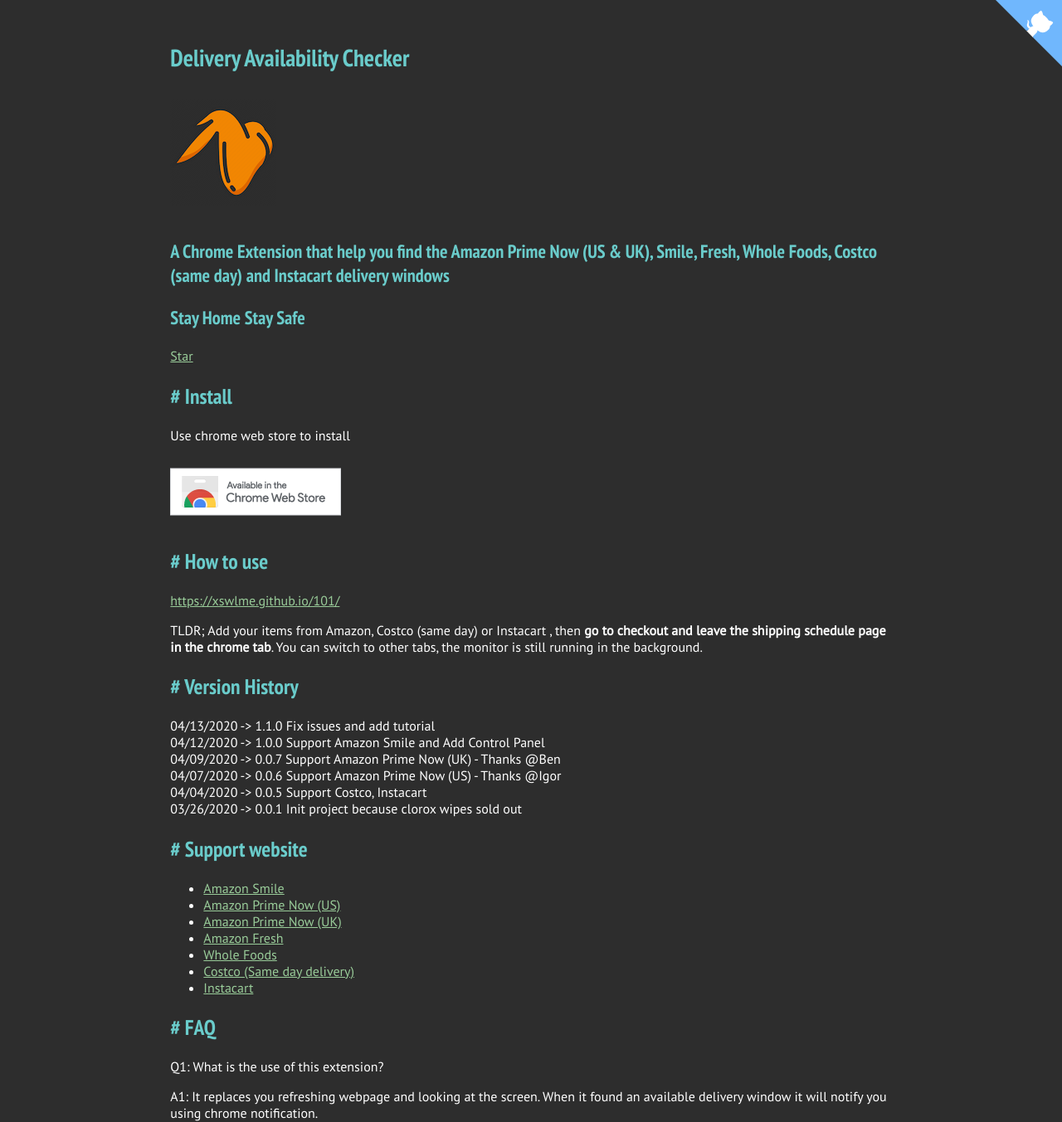
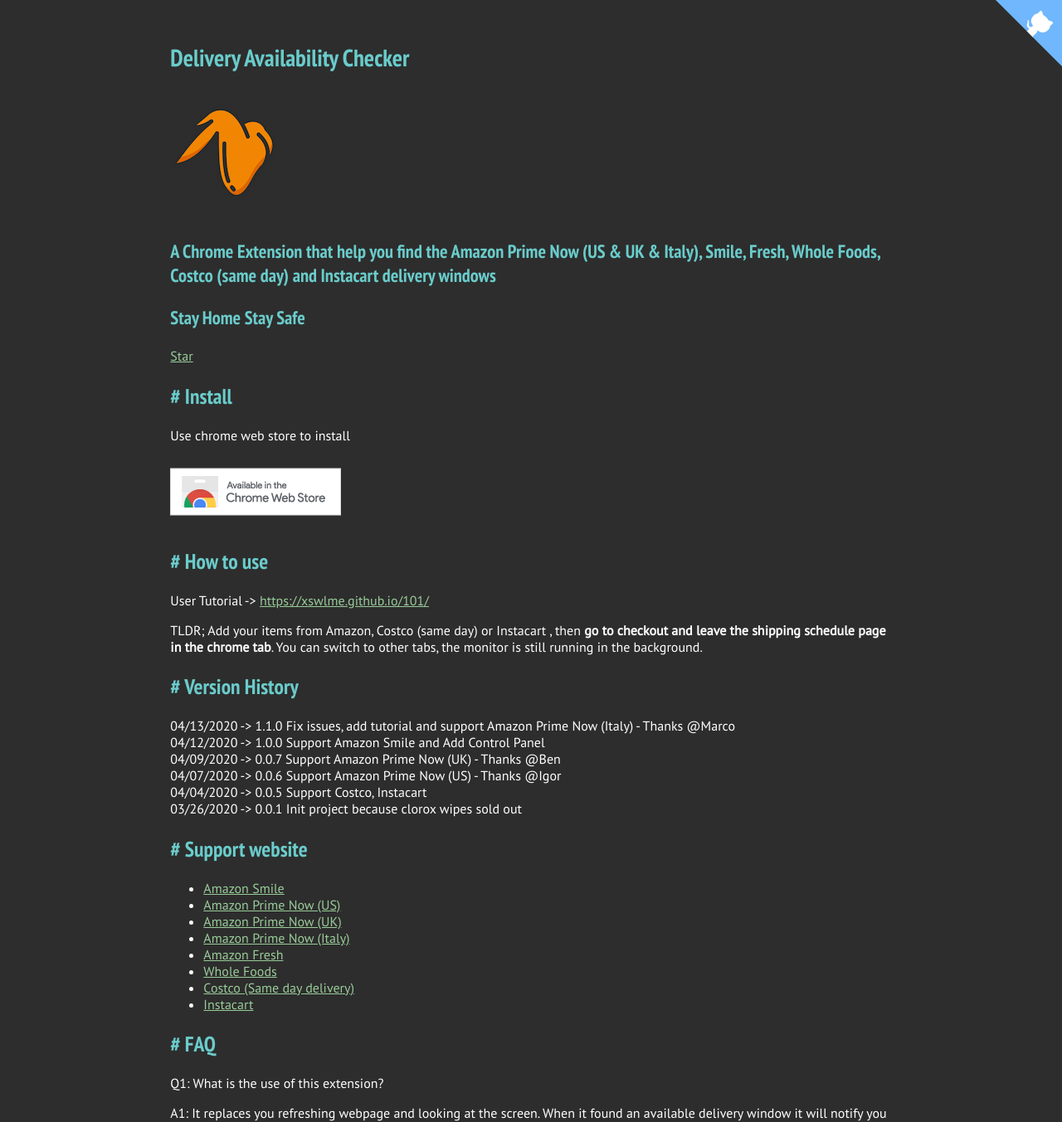
Before and after one commit to xswlme/xswlme.github.io, a plain HTML site: page index.html in a window 1280 px wide. Shown: the top 1353 px of the page at 83% size. Drawn offline with Linux system fonts and the light colour scheme.

Commit message:
Support Amazon Prime Now (Italy)

```diff
--- a/index.html
+++ b/index.html
@@ -379,7 +379,7 @@ table td{ word-wrap: break-word !important; word-break: break-all !important; }
 
 <p><img src="img/logo.png" alt="logo"/></p>
 
-<h3 id="toc_1">A Chrome Extension that help you find the Amazon Prime Now (US &amp; UK), Smile, Fresh, Whole Foods, Costco (same day) and Instacart delivery windows</h3>
+<h3 id="toc_1">A Chrome Extension that help you find the Amazon Prime Now (US &amp; UK &amp; Italy), Smile, Fresh, Whole Foods, Costco (same day) and Instacart delivery windows</h3>
 
 <h3 id="toc_2"><strong>Stay Home Stay Safe</strong></h3>
 
@@ -392,12 +392,12 @@ table td{ word-wrap: break-word !important; word-break: break-all !important; }
 <p><a href="https://chrome.google.com/webstore/detail/delivery-availability-che/aciieodoebcieadfecdgeeooelmflkal"><img src="img/ChromeWebStore_BadgeWBorder_v2_206x58.png" alt=""/></a></p>
 
 <h2 id="toc_4"># How to use</h2>
-<a href="https://xswlme.github.io/101/" target="_blank">https://xswlme.github.io/101/</a>
+User Tutorial -> <a href="https://xswlme.github.io/101/" target="_blank">https://xswlme.github.io/101/</a>
 <p>TLDR; Add your items from Amazon, Costco (same day) or Instacart , then <strong>go to checkout and leave the shipping schedule page in the chrome tab</strong>. You can switch to other tabs, the monitor is still running in the background.</p>
 
 <h2 id="toc_5"># Version History</h2>
 
-<p>04/13/2020 -&gt; 1.1.0 Fix issues and add tutorial<br/>
+<p>04/13/2020 -&gt; 1.1.0 Fix issues, add tutorial and support Amazon Prime Now (Italy) -  Thanks @Marco<br/>
 04/12/2020 -&gt; 1.0.0 Support Amazon Smile and Add Control Panel <br/>
 04/09/2020 -&gt; 0.0.7 Support Amazon Prime Now (UK) - Thanks @Ben <br/>
 04/07/2020 -&gt; 0.0.6 Support Amazon Prime Now (US) - Thanks @Igor<br/>
@@ -410,6 +410,7 @@ table td{ word-wrap: break-word !important; word-break: break-all !important; }
 <li> <a href="https://smile.amazon.com/">Amazon Smile</a></li>
 <li> <a href="https://primenow.amazon.com/">Amazon Prime Now (US)</a></li>
 <li> <a href="https://primenow.amazon.co.uk/">Amazon Prime Now (UK)</a></li>
+<li> <a href="https://primenow.amazon.it/">Amazon Prime Now (Italy)</a></li>
 <li> <a href="http://fresh.amazon.com/">Amazon Fresh</a></li>
 <li> <a href="https://www.amazon.com/alm/storefront?almBrandId=VUZHIFdob2xlIEZvb2Rz&amp;ref_=nav_cs_whole_foods_in_region">Whole Foods</a></li>
 <li> <a href="https://sameday.costco.com/store/costco/storefront">Costco (Same day delivery) </a></li>
```
